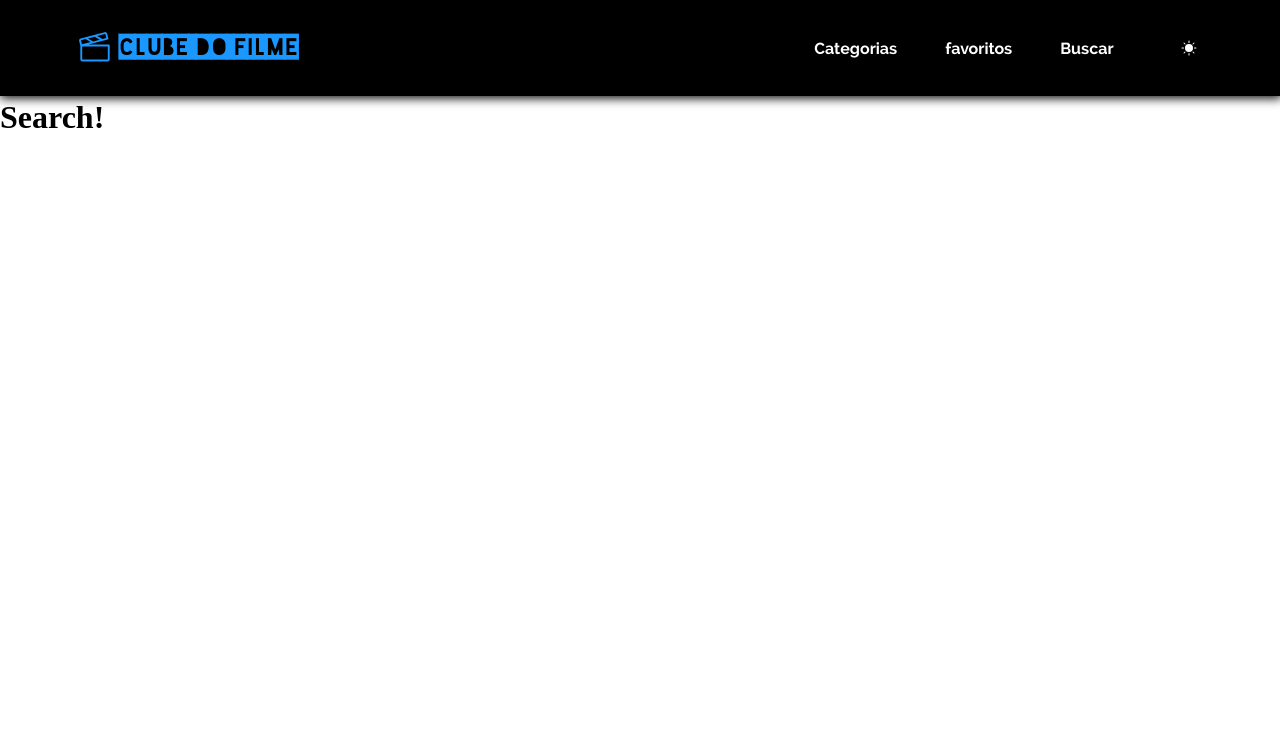
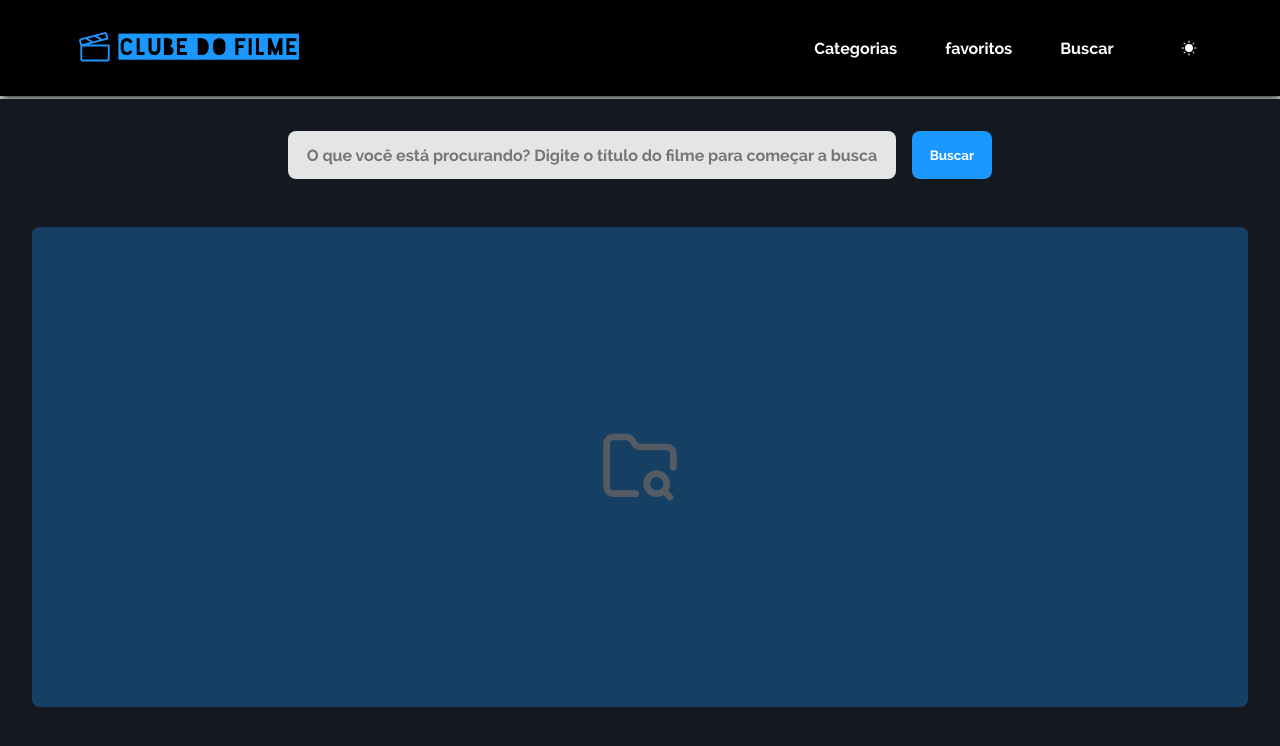
Before and after one commit to augusto-dlima/clube-do-filme, a React (Vite) app: page /search in a window 1280 px wide. Shown: the top 746 px of the page. Built offline with nearby package versions, Linux system fonts and the light colour scheme.

Commit message:
implementação da pagina de busca +  ajustes para a inicialização ser mais rápida

```diff
--- a/src/components/card/index.jsx
+++ b/src/components/card/index.jsx
@@ -28,7 +28,8 @@ const Card = (props) => {
 
                         {
 
-                            props.genres.map(genre => {
+
+                            !props.genres ? '' : props.genres.map(genre => {
 
                                 return (
 
--- a/src/components/load/index.jsx
+++ b/src/components/load/index.jsx
@@ -6,15 +6,38 @@ import styled, { keyframes } from "styled-components";
 import { TypeAnimation } from 'react-type-animation';
 
 
-import {getData} from "../../js/service";
+import { getData } from "../../js/service";
 
-const Loading = () => {
+const LoadingSearch = () => {
 
-    const response = getData();
 
     return (
 
-        <PageConfig>
+        <Config>
+
+            <Load>
+
+                <RiLoader3Line />
+
+            </Load>
+
+        </Config>
+
+    )
+
+
+}
+
+const Loading = ({ param }) => {
+
+    const response = true;
+
+    return (
+
+
+        <>
+
+            {param === 'search' ? <LoadingSearch /> : <PageConfig>
 
                 <Load>
 
@@ -51,7 +74,12 @@ const Loading = () => {
 
                 </Load>
 
-        </PageConfig>
+            </PageConfig>}
+
+
+        </>
+
+
 
 
     )
@@ -94,4 +122,9 @@ animation: ${rotate} 1s linear infinite;
 
 `
 
+const Config = styled.div`
+
+
+`
+
 export default Loading
--- a/src/components/navbar/index.jsx
+++ b/src/components/navbar/index.jsx
@@ -142,7 +142,7 @@ transition: 0.5s ease-in-out;
 color: #fff;
 background-color:${(props)=>props.theme.fontAccentColor};
 border-radius:0.5rem;
-box-shadow:1px 1px 1px 1px #fff;
+// box-shadow:1px 1px 1px 1px #fff;
 
 }
 
--- a/src/pages/genre/index.jsx
+++ b/src/pages/genre/index.jsx
@@ -1,6 +1,6 @@
 import React from "react";
 import { useParams } from "react-router-dom";
-import { getDataGenre } from "../../js/service";
+import { getDataGenre, setGenreMovies } from "../../js/service";
 import styled from "styled-components";
 import Card from "../../components/card";
 import PageConfig from "../../styles/page-config";
@@ -9,7 +9,11 @@ import PageConfig from "../../styles/page-config";
 
 const Genre = (props) => {
 
+    setGenreMovies();
+
     const genre = getDataGenre(useParams().id, 'genre')
+
+    console.log(genre);
 
     scrollTo(0,0);
 
--- a/src/pages/genres/index.jsx
+++ b/src/pages/genres/index.jsx
@@ -1,7 +1,7 @@
 import React from "react";
 import Loading from "../../components/load";
 import PageConfig from "../../styles/page-config";
-import { getData } from "../../js/service";
+import { setGenreMovies, getDataGenres } from "../../js/service";
 import styled from 'styled-components'
 import Carousel from "../../components/carousel";
 
@@ -45,8 +45,12 @@ const GenreList = ({ genres }) => {
 
 const Genres = () => {
 
-    const { genres } = getData();
 
+    setGenreMovies();
+
+    const genres = getDataGenres();
+
+    console.log(genres);
 
     return (
 
--- a/src/pages/home/index.jsx
+++ b/src/pages/home/index.jsx
@@ -1,15 +1,12 @@
 import React, { useEffect, useState } from "react";
 import PageConfig from "../../styles/page-config/index.jsx";
 import Card from "../../components/card";
-import {getData} from "../../js/service.js";
+import { getMovies, getData } from "../../js/service.js";
 import Loading from "../../components/load";
 import styled from "styled-components";
 
 
 const MovieList = ({ data }) => {
-
-    scrollTo(0,0);
-
 
     return (
 
@@ -19,14 +16,13 @@ const MovieList = ({ data }) => {
 
             {
 
-                data.movies.map((movie) => {
-
+                data.map((movie) => {
 
 
                     return (
 
 
-                        <Card key={movie.id} id={movie.id} title={movie.title}  sinopse={movie.overView} genres={movie.idGenres} background={movie.backdropPath ? `https://image.tmdb.org/t/p/w500${movie.backdropPath}` : ''} />
+                        <Card key={movie.id} id={movie.id} title={movie.title} sinopse={movie.overView} genres={movie.idGenres} background={movie.backdropPath ? `https://image.tmdb.org/t/p/w500${movie.backdropPath}` : ''} />
 
 
                     )
@@ -43,31 +39,37 @@ const MovieList = ({ data }) => {
 
 const Home = () => {
 
-    scrollTo(0,0);
+    const [dataMovies, setDataMovies] = useState(false);
+
+    async function getDataMovies() {
+
+        if(dataMovies === false){
+
+            setDataMovies(await getMovies());
+
+        }
+
+        else{
+
+            const response =  await getMovies('set');
+
+            if(dataMovies.length < response.length){
+                setDataMovies(response);
+
+            }
 
 
-    const [dataMovies, setDataMovies] = useState('')
+        }
+
+
+        }
 
     useEffect(() => {
 
-        let response = '';
-
-        function GetStop() {
-
-            clearInterval(getMovies);
-
-        }
-
-        const getMovies = setInterval(() => {
-
-            response = getData();
-            response ? setDataMovies(response) : '';
-            response ? GetStop() : '';
-
-        }, 3000);
+        getDataMovies();
 
 
-    }, [])
+    },[dataMovies])
 
 
     return (
@@ -76,7 +78,7 @@ const Home = () => {
         <>
 
 
-                {dataMovies ? <MovieList data={dataMovies} /> : <Loading />}
+            {dataMovies? <MovieList data={dataMovies} /> : <Loading />}
 
 
         </>
@@ -92,8 +94,8 @@ width:100vw;
 padding: 0 3rem;
 font-size:1.7rem;
 transition: 0.5s ease-in-out;
-font-family: ${(props)=>props.theme.titleList};
-color:${(props)=>props.theme.fontColor};
+font-family: ${(props) => props.theme.titleList};
+color:${(props) => props.theme.fontColor};
 margin-bottom:5rem;
 `
 
--- a/src/pages/movie/index.jsx
+++ b/src/pages/movie/index.jsx
@@ -1,7 +1,7 @@
 import React, { useEffect, useState } from "react";
 import styled from "styled-components";
 import { Link, useParams } from "react-router-dom";
-import { getMovie } from "../../js/service";
+import { getMovie, setGenreMovies } from "../../js/service";
 import { IoCloseSharp } from "react-icons/io5";
 import error from '../../../src/not-image.png';
 import Carousel from "../../components/carousel";
@@ -11,6 +11,8 @@ import NotFound from "../../components/not-found";
 
 
 const MovieDetails = () => {
+
+    setGenreMovies();
 
     scrollTo(0, 0);
 
@@ -113,7 +115,7 @@ const MovieDetails = () => {
 
                         <DivCarousel>
 
-                            <Carousel movies={getRelatedMovies(movie.idGenres[0],movie.id)} />
+                            <Carousel movies={getRelatedMovies(movie.idGenres[0], movie.id)} />
 
                         </DivCarousel>
 
@@ -136,7 +138,7 @@ const MovieDetails = () => {
 
                         <Trailer>
 
-                        {videosMovie?<iframe width="100%" height="700" src={`https://www.youtube.com/embed/${videosMovie.key}?`} title="YouTube video player" frameBorder="0" allow="accelerometer; autoplay; clipboard-write; encrypted-media; gyroscope; picture-in-picture; web-share" ></iframe> : <NotFound title={'Ops!\nTrailer indisponivel'}/>}
+                            {videosMovie ? <iframe width="100%" height="700" src={`https://www.youtube.com/embed/${videosMovie.key}?`} title="YouTube video player" frameBorder="0" allow="accelerometer; autoplay; clipboard-write; encrypted-media; gyroscope; picture-in-picture; web-share" ></iframe> : <NotFound title={'Ops!\nTrailer indisponivel'} />}
 
 
                         </Trailer>
--- a/src/pages/search/index.jsx
+++ b/src/pages/search/index.jsx
@@ -1,23 +1,219 @@
-import React from "react";
-// import styled from 'styled-components'
-// import { useState, useEffect } from "react";
+import React, { useEffect, useState } from "react";
+import styled from 'styled-components'
+import NotFound from '../../components/not-found'
+import Card from "../../components/card";
+import Loading from "../../components/load"
+import { searchMovies } from "../../js/service";
 
-const Search = ()=>{
+import { LuFolderSearch } from "react-icons/lu";
 
 
-return(
+const Start = () => {
 
+    return (
+
+        <DivComponents>
+            <LuFolderSearch />
+        </DivComponents>
+
+    )
+
+
+}
+
+const LoadingMovies = () => {
+
+    return (
+
+        <DivComponents>
+
+            <Loading param={'search'} />
+
+        </DivComponents>
+    )
+
+
+}
+
+
+
+const Search = () => {
+
+
+    const [screen, setScreen] = useState(false)
+
+    useEffect(() => {
+
+
+        setScreen(getMovie());
+
+
+    })
+
+    return (
 
         <>
 
-<h1>Search!</h1>
+            <Config>
+
+                <Div>
+
+                    <input id="search" placeholder="O que você está procurando? Digite o título do filme para começar a busca" onKeyUp={()=>{ getMovie() == ''? setScreen('') : ''}}></input>
+                    <button onClick={() => { setScreen(getMovie()) }}>Buscar</button>
+
+                </Div>
+
+                <DivMovies>
+
+                    <Movies>
+
+
+                        { screen === ''? <Start /> : <LoadingMovies/>}
+
+
+                    </Movies>
+
+
+
+
+                </DivMovies>
+
+
+
+
+            </Config>
 
 
         </>
 
     )
 
+    function getMovie() {
+
+        const movie = document.querySelector('#search');
+
+        searchMovies(movie.value);
+        return movie.value;
 
     }
 
+
+}
+
+const DivMovies = styled.div`
+
+display: flex;
+width:100%;
+min-height:60vh;
+opacity:0.3;
+justify-content:center;
+align-items:center;
+border-radius:0.5rem;
+transition:0.5s ease-in-out;
+background-color:${(props) => props.theme.fontAccentColor};
+position:relative;
+
+
+
+`
+
+const DivComponents = styled.div`
+
+display: flex;
+width:100%;
+min-height:60vh;
+justify-content:center;
+align-items:center;
+border-radius:0.5rem;
+transition:0.5s ease-in-out;
+background-color:${(props) => props.theme.fontAccentColor};
+
+svg{
+
+color:#fff;
+font-size:5rem;
+
+}
+
+`
+
+
+
+const Movies = styled.div`
+
+top:0;
+right:0;
+bottom:0;
+left:0;
+opacity:0.9;
+display:flex;
+justify-content:center;
+align-items:center;
+border-radius:0.5rem;
+transition:0.5s ease-in-out;
+background-color:#000;
+position:absolute;
+
+
+
+`
+
+const Div = styled.div`
+
+display: flex;
+width:100%;
+gap: 1rem;
+justify-content:center;
+
+input{
+
+width:50%;
+height:3rem;
+text-align:center;
+font-size:1rem;
+transition:0.5s ease-in-out;
+background-color:#e5e5e5;
+font-family: ${(props) => props.theme.titleList};
+border-radius:0.5rem;
+border:none;
+
+&:focus{
+border:3px solid ${(props) => props.theme.fontAccentColor};
+color:#757575;
+}
+
+}
+
+button{
+
+width:5rem;
+height:3rem;
+background-color:#e5e5e5;
+border:none;
+transition:0.5s ease-in-out;
+font-family: ${(props) => props.theme.titleList};
+background-color:${(props) => props.theme.fontAccentColor};
+color:#fff;
+border-radius:0.5rem;
+cursor:pointer;
+
+}
+
+`
+
+const Config = styled.div`
+
+width:100%;
+min-height:99vh;
+padding:2rem;
+display:flex;
+flex-direction:column;
+gap:3rem;
+background-color: ${(props) => props.theme.backgroundBody};
+color: ${(props) => props.theme.fontColor};
+transition:0.5s ease-in-out;
+align-items:center;
+
+`
+
 export default Search
```
Also changed, not shown: src/js/service.js (+178 -53 lines). Lines whose indentation alone changed are shown as unchanged.
